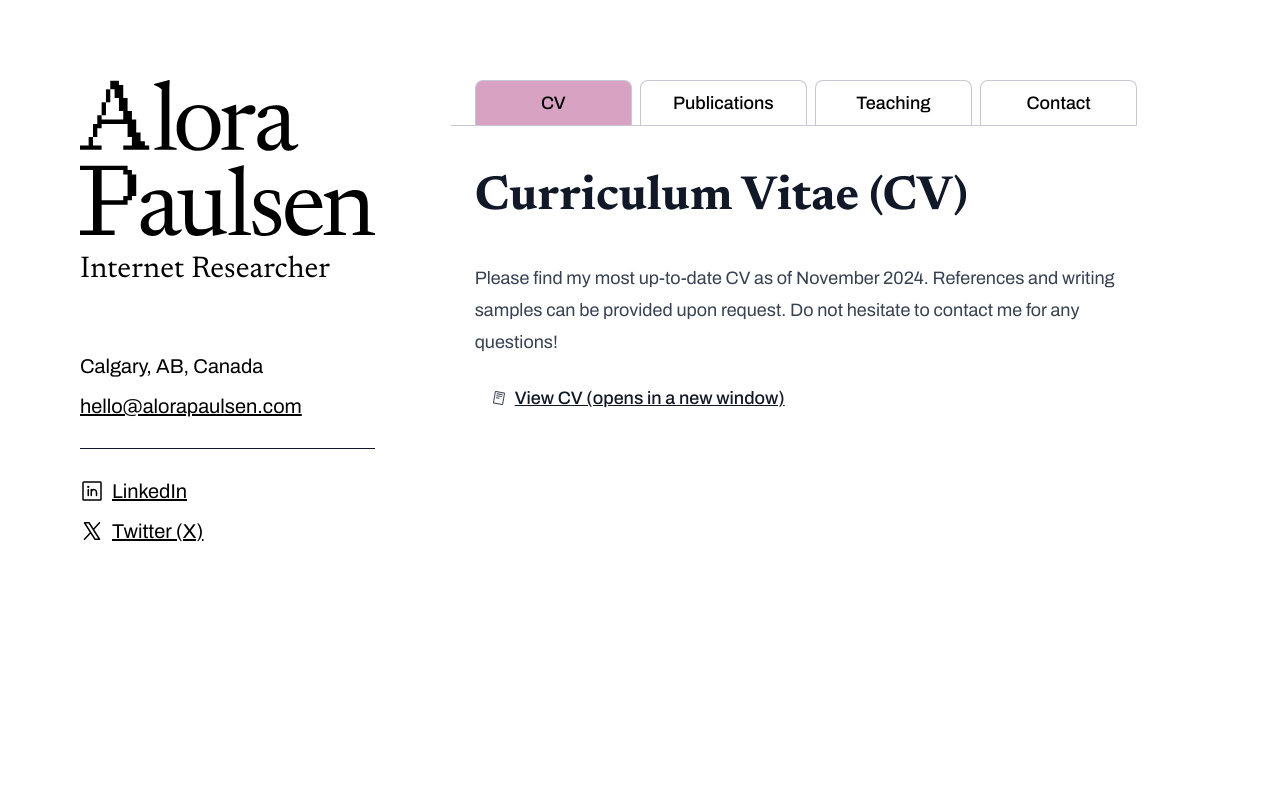
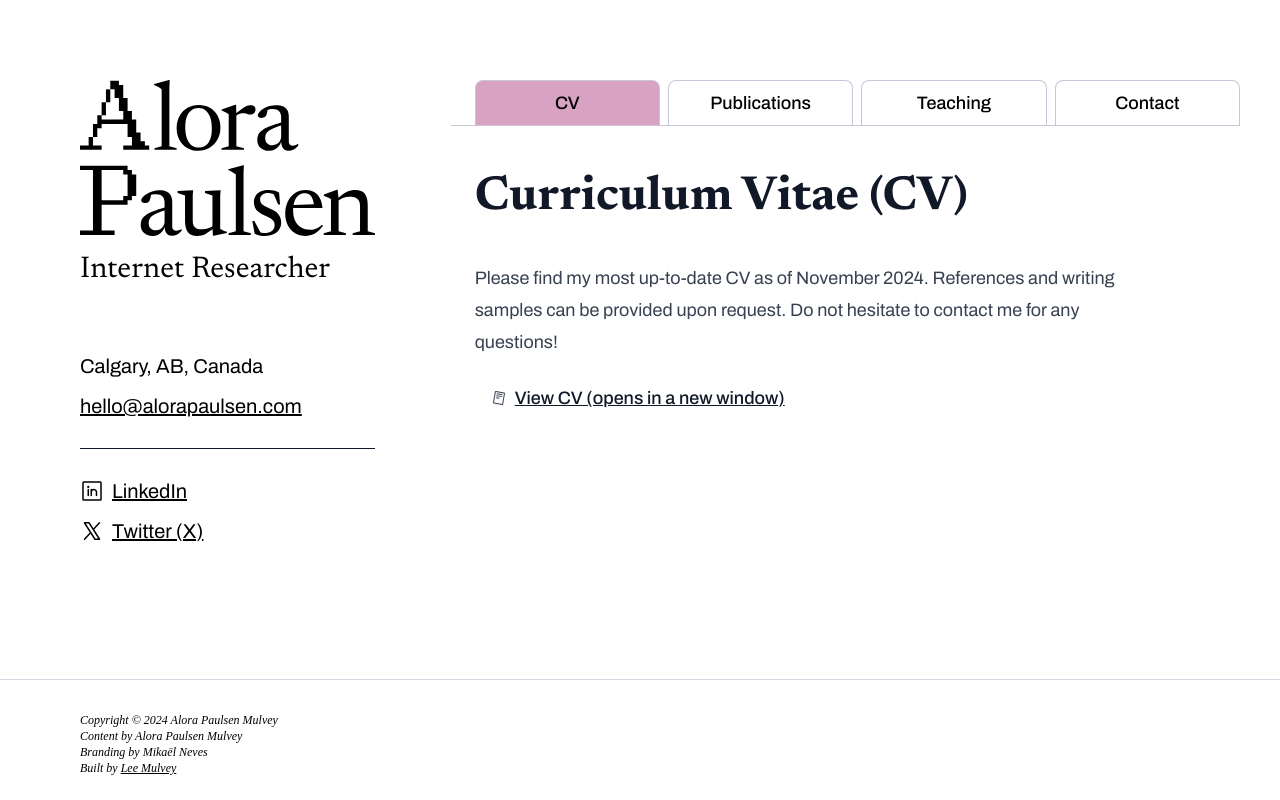
Before and after one commit to LMulvey/alorapaulsen-next, a Next.js app: page /cv in a window 1280 px wide. Built offline with nearby package versions, Linux system fonts and the light colour scheme.

Commit message:
fix: a11y, og and seo

```diff
--- a/cspell.yml
+++ b/cspell.yml
@@ -24,9 +24,11 @@ words:
   - Femtalk
   - Galina
   - Jessalynn
+  - Mikaël
   - momfluencer
   - Momfluencers
   - Mulvey
   - neurodivergent
+  - Neves
   - Paulsen
   - Zanco
--- a/src/app/cv/page.tsx
+++ b/src/app/cv/page.tsx
@@ -16,7 +16,7 @@ export default function CVPage() {
       <p className="flex flex-row items-center gap-2 pl-4">
         <ResumeIcon size={16} />
         <Link
-          aria-label={`Alora Paulsen Mulvey's CV as of ${LAST_UPDATED}`}
+          aria-label="View CV"
           href={`/downloads/${RESUME_FILEPATH}`}
           target="_blank"
         >
--- a/src/app/layout.tsx
+++ b/src/app/layout.tsx
@@ -1,5 +1,6 @@
 // eslint-disable-next-line import/no-unassigned-import
 import './globals.css';
+import { ExternalLink } from '@/components/external-link';
 import { RootNavigation } from '@/components/navigation';
 import RootLayoutSidebar from '@/components/sidebar';
 import { archivo } from '@/lib/fonts';
@@ -7,7 +8,25 @@ import clsx from 'clsx';
 import { type Metadata } from 'next';
 
 export const metadata: Metadata = {
-  description: 'Alora Paulsen: Internet Researcher',
+  alternates: {
+    canonical: '/',
+  },
+  description:
+    'Alora Paulsen Mulvey studies the intersection of digital culture, motherhood, and social media influence.',
+  keywords:
+    'digital culture, mom influencers, momfluencers, feminist media studies, social media research, attention economy, digital communities, maternal influence, online celebrity, feminist research, digital activism, media production, social media entertainment, digital motherhood, online communities, feminist theory, digital ethnography, influencer culture, social media studies, digital feminism',
+  metadataBase: new URL('https://alorapaulsen.com'),
+  openGraph: {
+    description:
+      'Alora Paulsen Mulvey studies the intersection of digital culture, motherhood, and social media influence.',
+    locale: 'en_US',
+    title: 'Alora Paulsen: Internet Researcher',
+    type: 'website',
+  },
+  robots: {
+    follow: true,
+    index: true,
+  },
   title: 'Alora Paulsen: Internet Researcher',
 };
 
@@ -18,16 +37,33 @@ export default function RootLayout({
 }>) {
   return (
     <html lang="en">
-      <body className="max-w-[1440px] mx-auto mt-10">
-        <main className="grid lg:grid-cols-12 lg:gap-8 p-3 lg:p-10">
+      <body className="max-w-[1440px] min-h-screen justify-between mx-auto flex flex-col gap-0">
+        <main className="grid lg:grid-cols-12 lg:gap-8 p-3 lg:p-10 mt-10">
           <RootLayoutSidebar className="col-span-full lg:col-span-4" />
           <section
-            className={clsx('col-span-full lg:col-span-7', archivo.className)}
+            className={clsx('col-span-full lg:col-span-8', archivo.className)}
           >
             <RootNavigation />
             <div className="pl-6">{children}</div>
           </section>
         </main>
+        <footer className="w-full bg-white italic text-xs p-6 lg:pt-8 px-20 border-t border-t-lavender-100/70">
+          <p>
+            Copyright &copy; {new Date().getFullYear()} Alora Paulsen Mulvey
+          </p>
+          <p>Content by Alora Paulsen Mulvey</p>
+          <p>Branding by Mikaël Neves</p>
+          <p>
+            Built by{' '}
+            <ExternalLink
+              ariaLabel="Lee's personal website"
+              hideLinkIcon
+              href="https://leemulvey.com"
+            >
+              Lee Mulvey
+            </ExternalLink>
+          </p>
+        </footer>
       </body>
     </html>
   );
--- a/src/app/teaching/page.tsx
+++ b/src/app/teaching/page.tsx
@@ -258,7 +258,7 @@ export default function TeachingPage() {
           K., Navarro, K., & Valle-Ruiz, L. (2015). The importance of community.
           Retrieved from{' '}
           <ExternalLink
-            ariaLabel="Reference link for 'The important of community'"
+            ariaLabel="Link to https://my.vanderbilt.edu/femped/habits-of-heart/community/"
             href="https://my.vanderbilt.edu/femped/habits-of-heart/community/"
           >
             https://my.vanderbilt.edu/femped/habits-of-heart/community/
--- a/src/components/sidebar.tsx
+++ b/src/components/sidebar.tsx
@@ -35,7 +35,7 @@ const SIDEBAR_ITEMS: SidebarItem[] = [
 ];
 
 const sidebarItemClasses = clsx(
-  'text-xl m-0 p-0 leading-0 flex flex-row items-center gap-2',
+  'text-md lg:text-xl m-0 p-0 leading-0 flex flex-row items-center gap-2',
   archivo.className,
 );
 
@@ -66,7 +66,7 @@ export default function RootLayoutSidebar({
           Internet Researcher
         </h1>
       </Link>
-      <div className="flex flex-col gap-3 mt-12">
+      <div className="flex flex-row flex-wrap lg:flex-col gap-3 lg:mt-12">
         {SIDEBAR_ITEMS.map((item) => {
           if (item.href) {
             return (
```
Also changed, not shown: src/app/opengraph-image.png (added), src/app/twitter-image.png (added).
